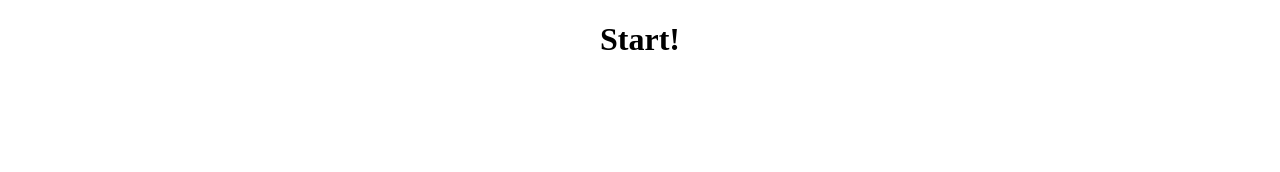
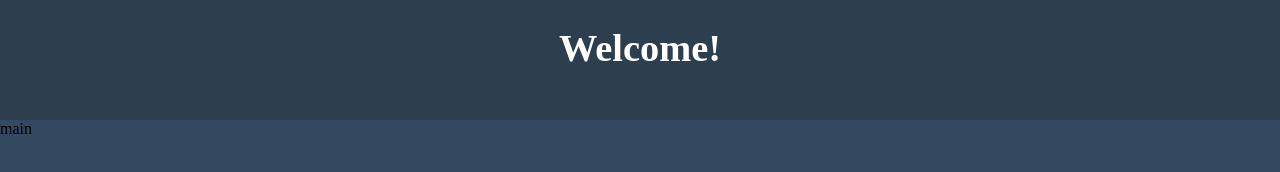
Before and after one commit to ShaharBrook/fas-client, a React app: page / in a window 1280 px wide. Built offline with nearby package versions, Linux system fonts and the light colour scheme.

Commit message:
basic layout

```diff
--- a/package.json
+++ b/package.json
@@ -5,7 +5,8 @@
   "dependencies": {
     "react": "^16.4.2",
     "react-dom": "^16.4.2",
-    "react-scripts": "1.1.4"
+    "react-scripts": "1.1.4",
+    "semantic-ui-react": "^0.82.2"
   },
   "scripts": {
     "start": "react-scripts start",
--- a/src/components/App.css
+++ /dev/null
@@ -1,3 +0,0 @@
-#app {
-  text-align: center;
-}
--- /dev/null
+++ b/src/components/app/App.css
@@ -0,0 +1,17 @@
+#header {
+  color: white;
+  font-size: 1.2rem;
+  height: 15%;
+  background-color: #2D3E4E;
+  display: flex;
+  flex-direction: column;
+}
+
+#header h1 {
+  text-align: center;
+}
+
+#main {
+  height: 85%;
+  background-color: #334960;
+}
--- a/src/components/App.js
+++ b/src/components/app/App.js
@@ -5,7 +5,14 @@ class App extends Component {
   render() {
     return (
       <div id="app">
-          <h1>Start!</h1>
+        <div id="header">
+          <h1>
+            Welcome!
+          </h1>
+        </div>
+        <div id="main">
+          main
+        </div>
       </div>
     );
   }
--- a/src/index.css
+++ b/src/index.css
@@ -1,7 +1,7 @@
-html, body {
+html, body, #root, #app {
+  height: 100%;
   margin: 0;
   padding: 0;
-  height: 100%;
 }
 
 body {
--- a/src/index.js
+++ b/src/index.js
@@ -1,6 +1,6 @@
 import React from 'react';
 import ReactDOM from 'react-dom';
 import './index.css';
-import App from './components/App';
+import App from './components/app/App';
 
 ReactDOM.render(<App />, document.getElementById('root'));
```
Also changed, not shown: 1 other file.
